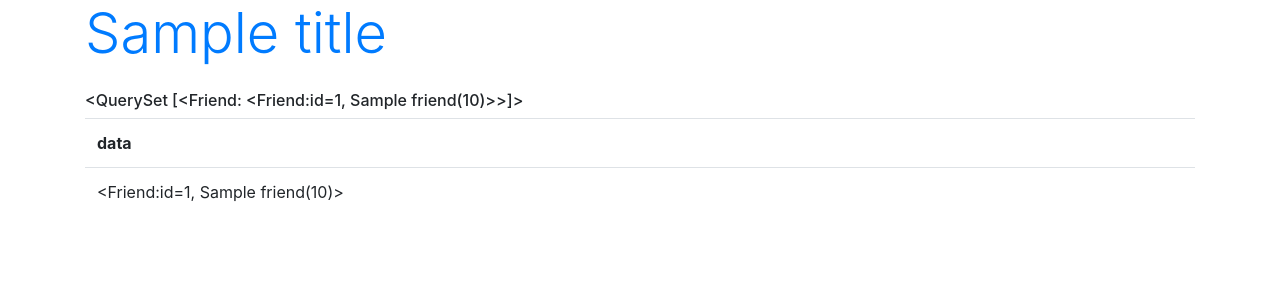
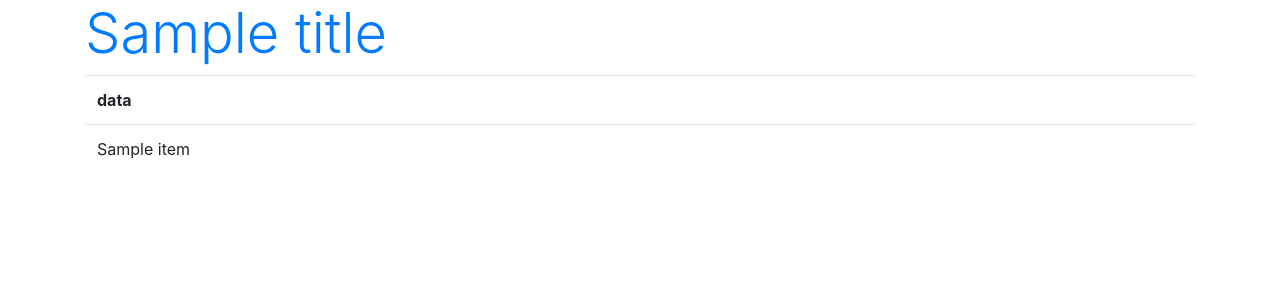
Before and after one commit to hondatoshihiro/314django, a Django app: template gt/recordlaptime/templates/recordlaptime/index.html in a window 1280 px wide. Shown: the top 300 px of the page. Run offline with Django 5.2, Linux system fonts and the light colour scheme; tables that the repository leaves empty hold one stand-in row (values such as "Sample post"); the template is opened without the code that fills it: values that come from a table or form of the project are taken from there, most other values are stand-ins (such as "Sample title", 1, 10 or a date in 2020); some libraries are stand-ins or nearby versions.

Commit message:
モデルクラスの値取得

```diff
--- a/gt/recordlaptime/templates/recordlaptime/index.html
+++ b/gt/recordlaptime/templates/recordlaptime/index.html
@@ -9,7 +9,6 @@
     </head>
     <body class="container">
         <h1 class="display-4 text-primary">{{title}}</h1>
-        <p class="h6 mt-4">{{data}}</p>
         <table class="table">
             <tr>
                 <th>data</th>
--- a/gt/recordlaptime/views.py
+++ b/gt/recordlaptime/views.py
@@ -3,7 +3,7 @@ from django.http import HttpResponse
 from .models import Friend
 
 def index(request):
-    data = Friend.objects.all()
+    data = Friend.objects.all().values()
     params = {
         'title':'RecordLaptime',
         'data': data,
```
